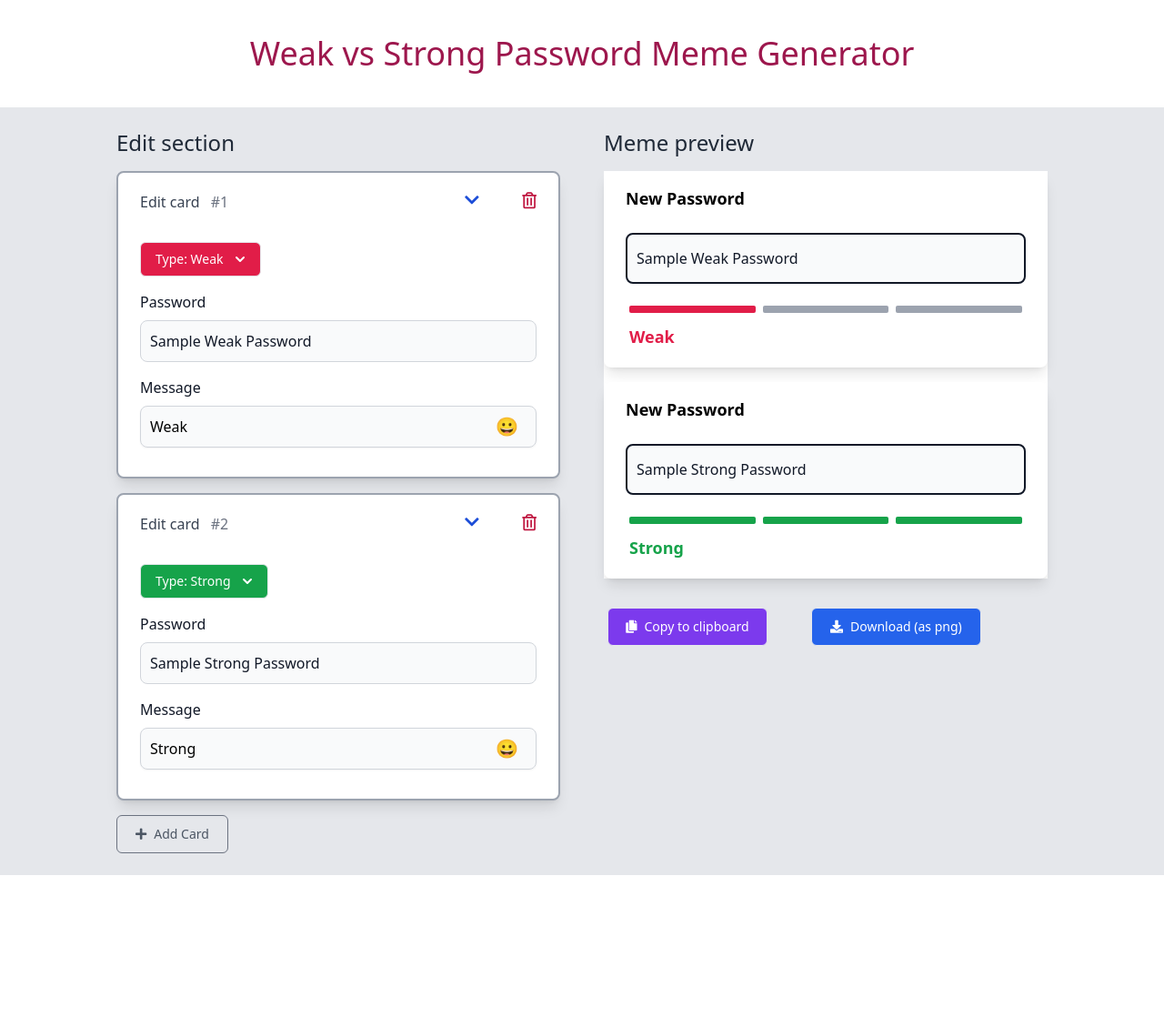
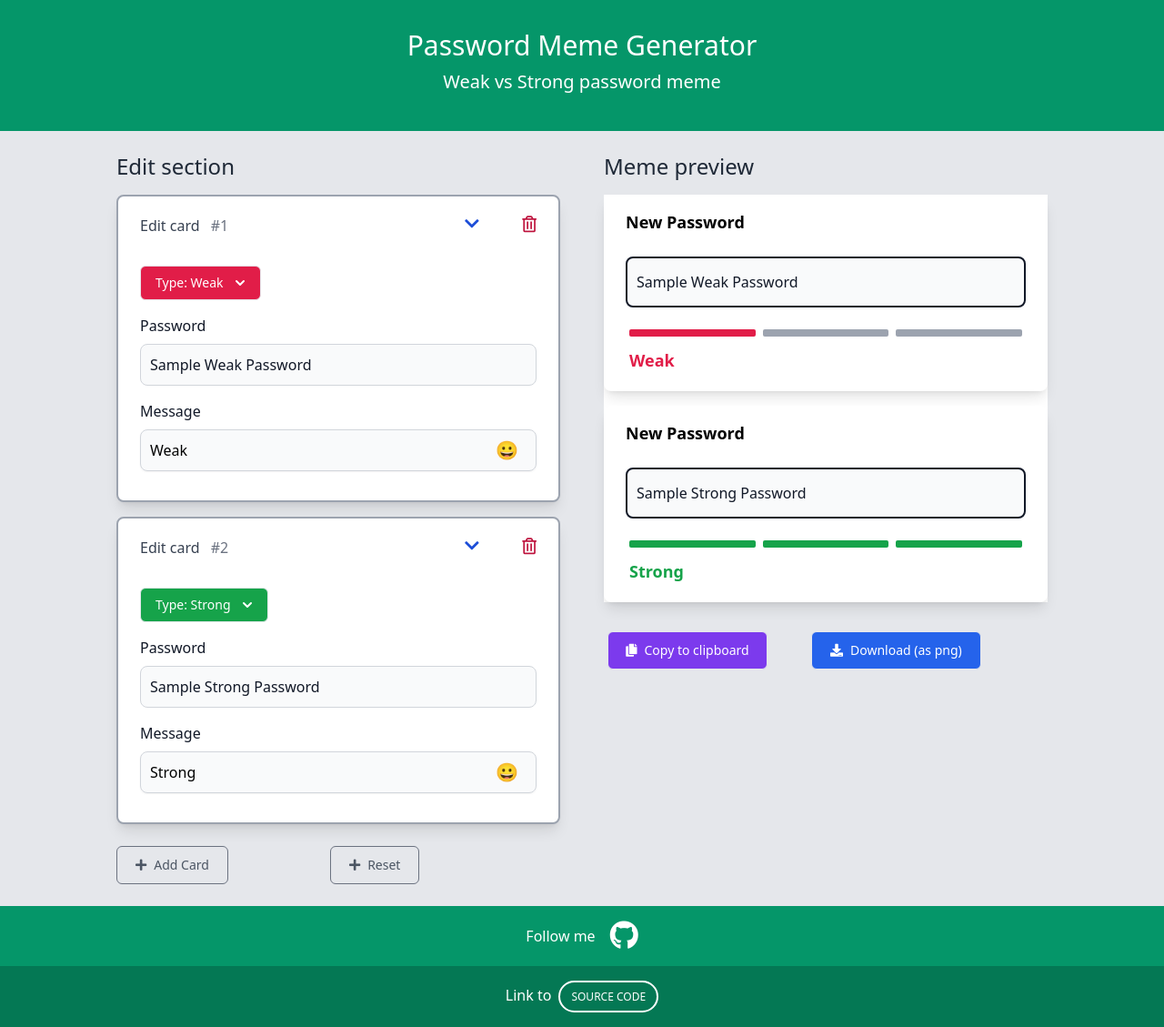
Before and after one commit to anhtumai/password-meme-generator, a React (Create React App) app: page / in a window 1280 px wide. Shown: the whole page at 91% size. Before the commit the page ends 962 px from the top, so only its background shows below. Built offline with nearby package versions, Linux system fonts and the light colour scheme.

Commit message:
Add header add footer add reset button

```diff
--- a/src/App.tsx
+++ b/src/App.tsx
@@ -1,5 +1,6 @@
 import Header from "./components/Header";
 import Body from "./components/Body";
+import Footer from "components/Footer";
 
 export default function App() {
   return (
@@ -10,6 +11,10 @@ export default function App() {
       <section className="bg-gray-200 min-h-full h-auto pt-0">
         <Body />
       </section>
+
+      <section>
+        <Footer />
+      </section>
     </>
   );
 }
--- /dev/null
+++ b/src/components/Body/ResetButton/index.tsx
@@ -0,0 +1,27 @@
+import { Dispatch } from "react";
+import { DispatchAction, DispatchType } from "types";
+
+function ResetButton({
+  dispatchFunction,
+}: {
+  dispatchFunction: Dispatch<DispatchAction>;
+}) {
+  function handleClick() {
+    if (window.confirm("All states of edit cards will be deleted. Reset?"))
+      dispatchFunction({ type: DispatchType.RESET });
+  }
+  return (
+    <div className="mt-2 ml-28">
+      <button
+        type="button"
+        className="focus:outline-none text-gray-600 text-sm py-2.5 px-5 rounded-md border border-gray-500 hover:ring-2 hover:bg-gray-50"
+        onClick={handleClick}
+      >
+        <i className="fas fa-plus pr-2"></i>
+        Reset
+      </button>
+    </div>
+  );
+}
+
+export default ResetButton;
--- a/src/components/Body/index.tsx
+++ b/src/components/Body/index.tsx
@@ -7,20 +7,8 @@ import AddButton from "./AddButton";
 import CopyClipboardButton from "./CopyClipboardButton";
 import DownloadButton from "./DownloadButton";
 
-import { passwordBlockInfosReducer } from "reducer";
-
-const initialPasswordBlockInfos: PasswordBlockInfo[] = [
-  {
-    passwordType: PasswordType.WEAK,
-    password: "Sample Weak Password",
-    message: "Weak",
-  },
-  {
-    passwordType: PasswordType.STRONG,
-    password: "Sample Strong Password",
-    message: "Strong",
-  },
-];
+import { initialPasswordBlockInfos, passwordBlockInfosReducer } from "reducer";
+import ResetButton from "./ResetButton";
 
 function Body() {
   const [passwordBlockInfos, dispatchPasswordBlockInfos] = useReducer(
@@ -43,7 +31,10 @@ function Body() {
               index={index}
             />
           ))}
-          <AddButton dispatchFunction={dispatchPasswordBlockInfos} />
+          <div className="flex">
+            <AddButton dispatchFunction={dispatchPasswordBlockInfos} />
+            <ResetButton dispatchFunction={dispatchPasswordBlockInfos} />
+          </div>
         </div>
         <div className="flex-1">
           <h2 className="text-2xl font-medium leading-tight text-gray-800">
--- /dev/null
+++ b/src/components/Footer/index.tsx
@@ -0,0 +1,39 @@
+function Footer() {
+  return (
+    <footer className="text-center text-white bg-emerald-600">
+      <div className="py-4">
+        <div className="">
+          <p className="flex justify-center items-center">
+            <span className="mr-4">Follow me</span>
+            <a
+              href="https://github.com/anhtumai"
+              target="_blank"
+              rel="noreferrer"
+            >
+              <i className="fab fa-github fa-2x"></i>
+            </a>
+          </p>
+        </div>
+      </div>
+
+      <div
+        className="text-center p-4"
+        style={{
+          backgroundColor: "rgba(0, 0, 0, 0.2)",
+        }}
+      >
+        <span className="mr-2">Link to</span>
+        <a
+          className="inline-block px-3 py-2 border-2 border-white text-white font-medium text-xs leading-tight uppercase rounded-full hover:bg-black hover:bg-opacity-5 focus:outline-none focus:ring-0 transition duration-150 ease-in-out"
+          href="https://github.com/anhtumai/password-meme-generator"
+          target="_blank"
+          rel="noreferrer"
+        >
+          Source code
+        </a>
+      </div>
+    </footer>
+  );
+}
+
+export default Footer;
--- a/src/components/Header/index.tsx
+++ b/src/components/Header/index.tsx
@@ -1,9 +1,10 @@
 function Header() {
   return (
-    <div className="flex my-8 min-h-10 h-auto">
-      <h1 className="mx-auto text-4xl font-normal leading-normal text-pink-800">
-        Weak vs Strong Password Meme Generator
+    <div className="text-center p-8 bg-emerald-600 text-white">
+      <h1 className="text-2xl md:text-3xl font-normal">
+        Password Meme Generator
       </h1>
+      <p className="text-lg md:text-xl py-2">Weak vs Strong password meme</p>
     </div>
   );
 }
--- a/src/reducer.ts
+++ b/src/reducer.ts
@@ -4,6 +4,19 @@ import {
   DispatchType,
   PasswordType,
 } from "types";
+
+export const initialPasswordBlockInfos: PasswordBlockInfo[] = [
+  {
+    passwordType: PasswordType.WEAK,
+    password: "Sample Weak Password",
+    message: "Weak",
+  },
+  {
+    passwordType: PasswordType.STRONG,
+    password: "Sample Strong Password",
+    message: "Strong",
+  },
+];
 
 export function passwordBlockInfosReducer(
   state: PasswordBlockInfo[],
@@ -29,5 +42,8 @@ export function passwordBlockInfosReducer(
       const { index } = action;
       return state.filter((_, i) => i !== index);
     }
+    case DispatchType.RESET: {
+      return initialPasswordBlockInfos;
+    }
   }
 }
--- a/src/types/index.ts
+++ b/src/types/index.ts
@@ -14,6 +14,7 @@ export enum DispatchType {
   UPDATE,
   DELETE,
   ADD,
+  RESET,
 }
 
 export type DispatchAction =
@@ -28,4 +29,7 @@ export type DispatchAction =
   | {
       type: DispatchType.DELETE;
       index: number;
+    }
+  | {
+      type: DispatchType.RESET;
     };
```
